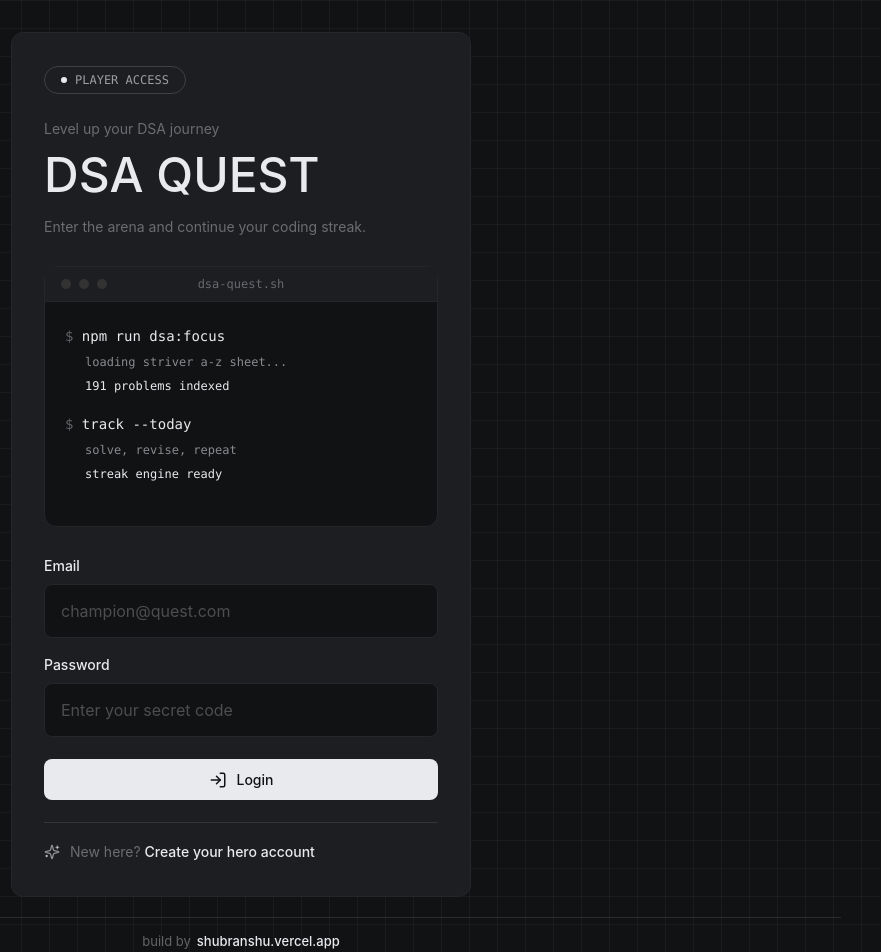
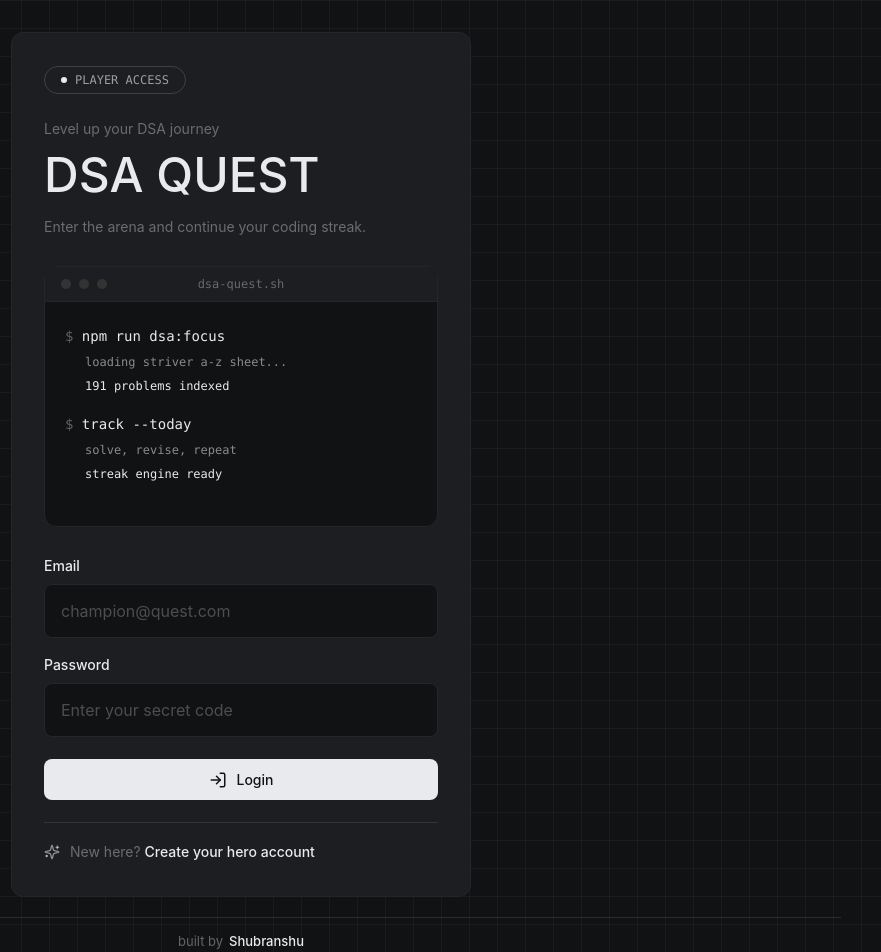
Before and after one commit to shubranshumishra22/codewithshub-frontend, a React (Vite) app: page /login in a window 1280 px wide. Shown: the top 952 px of the page, without its empty margins (399-1280 px from the left). Built offline with nearby package versions, Linux system fonts and the light colour scheme; no server answers.

Commit message:
chore: Update footer credit text to 'built by Shubranshu' with link

```diff
--- a/src/components/SiteFooter.jsx
+++ b/src/components/SiteFooter.jsx
@@ -4,9 +4,9 @@ const creditUrl =
 export default function SiteFooter() {
   return (
     <footer className="site-footer">
-      <span>build by</span>
+      <span>built by </span>
       <a href={creditUrl} target="_blank" rel="noreferrer">
-        shubranshu.vercel.app
+        Shubranshu
       </a>
     </footer>
   );
```
